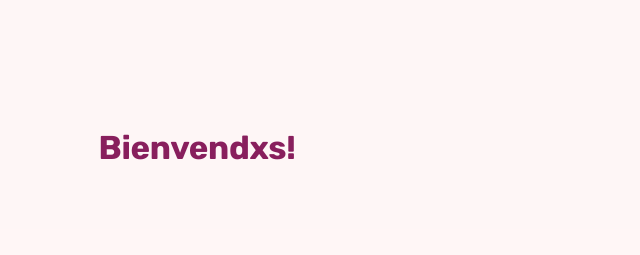
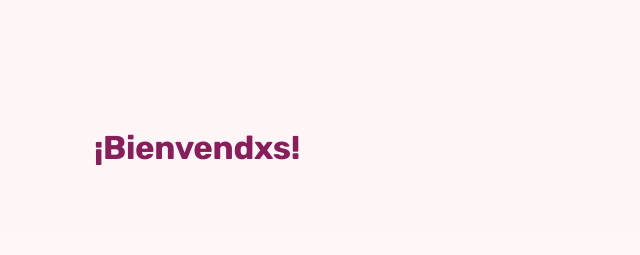
Before and after one commit to Mayra-Riccardi/Desafio-Sass-1, a website: page views/sobre nosotros.html in a window 1280 px wide. Shown: the part 1042-1297 px from the top of the page, 443-1083 px from the left. Drawn offline with nearby package versions, Linux system fonts and the light colour scheme.

Commit message:
sobre nosotros

```diff
--- a/views/sobre nosotros.html
+++ b/views/sobre nosotros.html
@@ -80,7 +80,7 @@
             Y eso no es todo... también poseemos un calendario de eventos, donde<br> podrás reservar tu lugar para catas, degustaciones y/o charlas.</p>
         </div>
         <div class="col-lg-12 col-12">
-        <h1 data-aos="zoom-in" class="texto1">Bienvendxs!</h1>
+        <h1 data-aos="zoom-in" class="texto1">¡Bienvendxs!</h1>
         </div>
     </main>
       <!-- COMIENZO DE FOOTER -->
```
